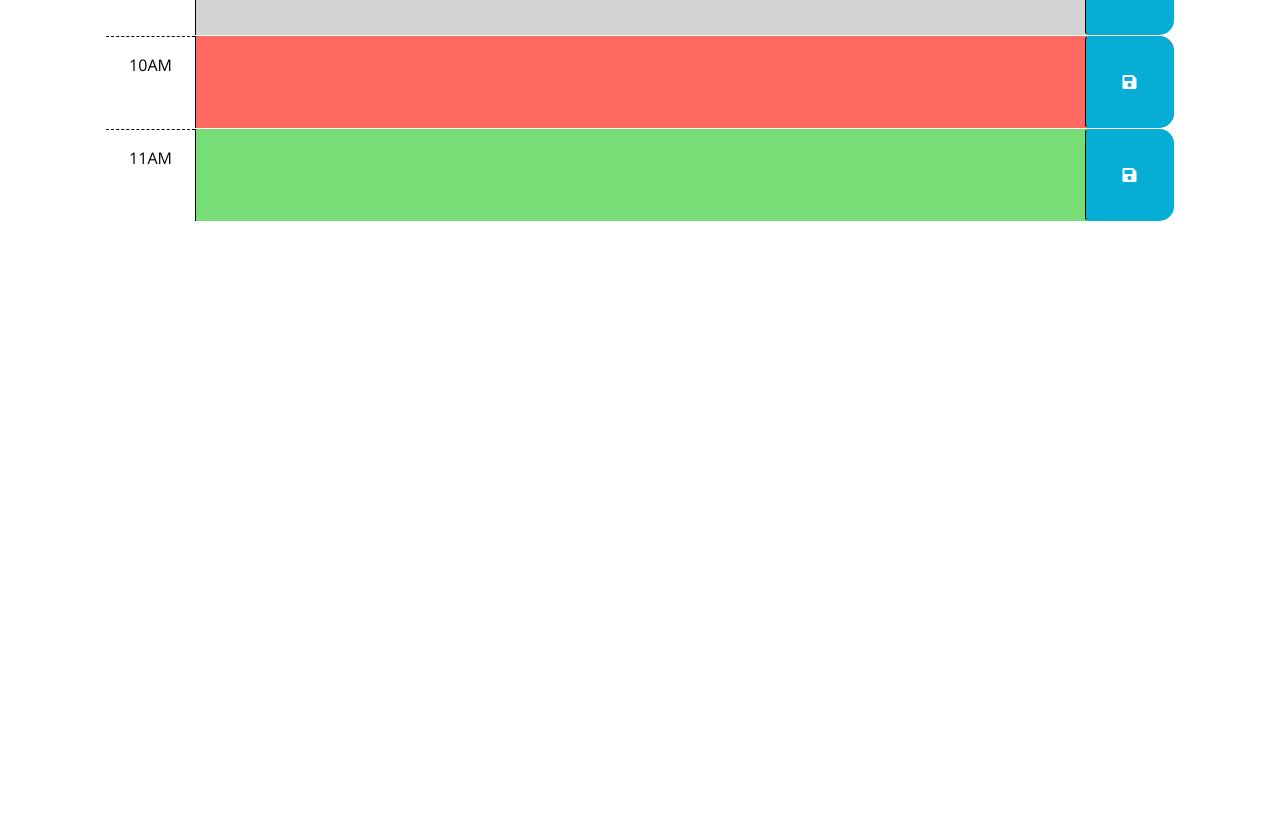
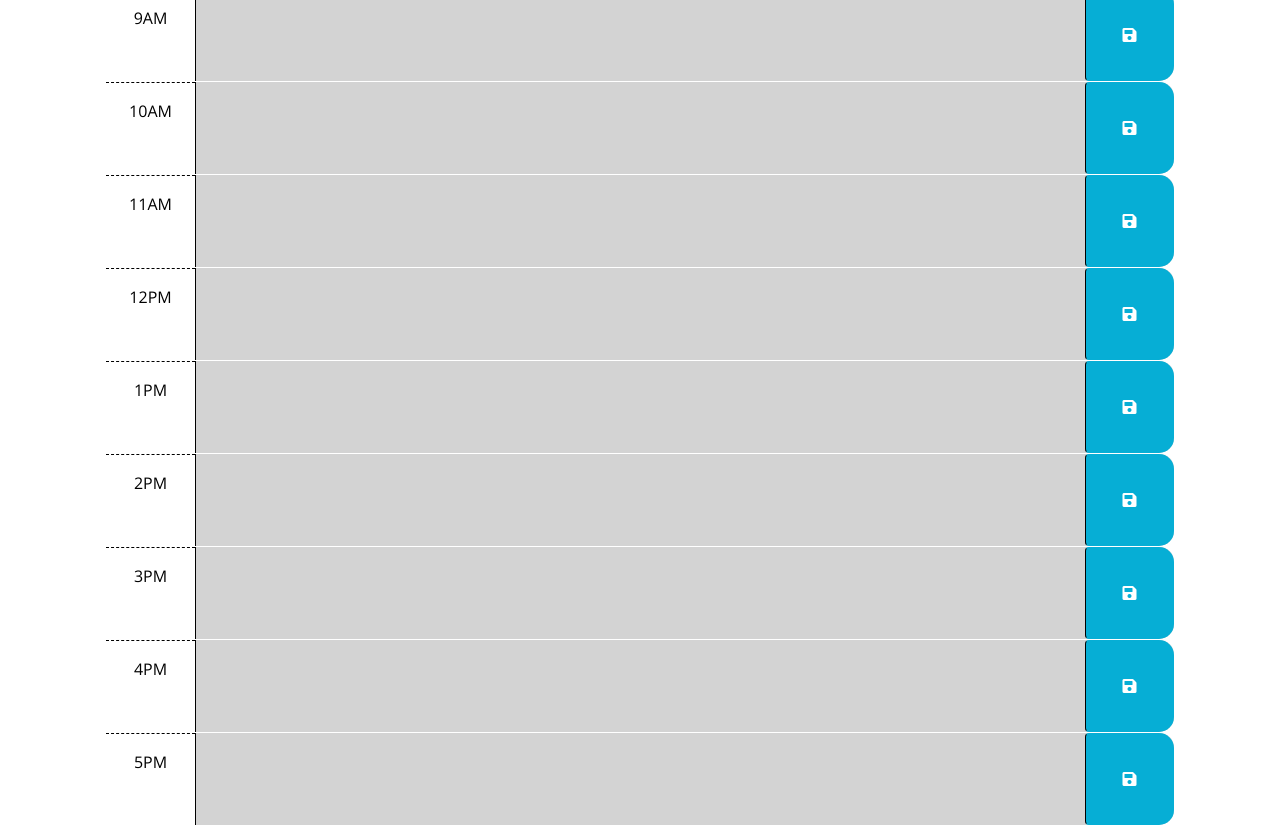
Before and after one commit to LonliLucas/workDayScheduler, a plain HTML site: page index.html in a window 1280 px wide. Shown: the part 314-1139 px from the top of the page. Before the commit the page ends 800 px from the top, so only its background shows below. Drawn offline with nearby package versions, Linux system fonts and the light colour scheme.

Commit message:
Did almost everything, woops.

```diff
--- a/index.html
+++ b/index.html
@@ -29,6 +29,9 @@
       <p id="currentDay" class="lead"></p>
     </header>
     <div class="container-lg px-5">
+      <div>
+        <h2 id="currentDate"></h2>
+      </div>
       <!-- Use class for "past", "present", and "future" to apply styles to the
         time-block divs accordingly. The javascript will need to do this by
         adding/removing these classes on each div by comparing the hour in the
@@ -40,27 +43,75 @@
         -->
 
       <!-- Example of a past time block. The "past" class adds a gray background color. -->
-      <div id="hour-9" class="row time-block past">
+      <div id="hour-9" class="row time-block">
         <div class="col-2 col-md-1 hour text-center py-3">9AM</div>
-        <textarea class="col-8 col-md-10 description" rows="3"> </textarea>
+        <textarea class="col-8 col-md-10 description" rows="3" id="text9"> </textarea>
         <button class="btn saveBtn col-2 col-md-1" aria-label="save">
           <i class="fas fa-save" aria-hidden="true"></i>
         </button>
       </div>
 
       <!-- Example of a a present time block. The "present" class adds a red background color. -->
-      <div id="hour-10" class="row time-block present">
+      <div id="hour-10" class="row time-block">
         <div class="col-2 col-md-1 hour text-center py-3">10AM</div>
-        <textarea class="col-8 col-md-10 description" rows="3"> </textarea>
+        <textarea class="col-8 col-md-10 description" rows="3" id="text10"> </textarea>
         <button class="btn saveBtn col-2 col-md-1" aria-label="save">
           <i class="fas fa-save" aria-hidden="true"></i>
         </button>
       </div>
 
       <!-- Example of a future time block. The "future" class adds a green background color. -->
-      <div id="hour-11" class="row time-block future">
+      <div id="hour-11" class="row time-block">
         <div class="col-2 col-md-1 hour text-center py-3">11AM</div>
-        <textarea class="col-8 col-md-10 description" rows="3"> </textarea>
+        <textarea class="col-8 col-md-10 description" rows="3" id="text11"> </textarea>
+        <button class="btn saveBtn col-2 col-md-1" aria-label="save">
+          <i class="fas fa-save" aria-hidden="true"></i>
+        </button>
+      </div>
+
+      <div id="hour-12" class="row time-block">
+        <div class="col-2 col-md-1 hour text-center py-3">12PM</div>
+        <textarea class="col-8 col-md-10 description" rows="3" id="text12"> </textarea>
+        <button class="btn saveBtn col-2 col-md-1" aria-label="save">
+          <i class="fas fa-save" aria-hidden="true"></i>
+        </button>
+      </div>
+
+      <div id="hour-1" class="row time-block">
+        <div class="col-2 col-md-1 hour text-center py-3">1PM</div>
+        <textarea class="col-8 col-md-10 description" rows="3" id="text13"> </textarea>
+        <button class="btn saveBtn col-2 col-md-1" aria-label="save">
+          <i class="fas fa-save" aria-hidden="true"></i>
+        </button>
+      </div>
+
+      <div id="hour-2" class="row time-block">
+        <div class="col-2 col-md-1 hour text-center py-3">2PM</div>
+        <textarea class="col-8 col-md-10 description" rows="3" id="text14"> </textarea>
+        <button class="btn saveBtn col-2 col-md-1" aria-label="save">
+          <i class="fas fa-save" aria-hidden="true"></i>
+        </button>
+      </div>
+
+      <div id="hour-3" class="row time-block">
+        <div class="col-2 col-md-1 hour text-center py-3">3PM</div>
+        <textarea class="col-8 col-md-10 description" rows="3" id="text15"> </textarea>
+        <button class="btn saveBtn col-2 col-md-1" aria-label="save">
+          <i class="fas fa-save" aria-hidden="true"></i>
+        </button>
+      </div>
+
+      <div id="hour-4" class="row time-block">
+        <div class="col-2 col-md-1 hour text-center py-3">4PM</div>
+        <textarea class="col-8 col-md-10 description" rows="3" id="text16"> </textarea>
+        <button class="btn saveBtn col-2 col-md-1" aria-label="save">
+          <i class="fas fa-save" aria-hidden="true"></i>
+        </button>
+      </div>
+
+      <div id="hour-5" class="row time-block">
+        <div class="col-2 col-md-1 hour text-center py-3">5PM</div>
+        <textarea class="col-8 col-md-10 description" rows="3" id="text17"> </textarea>
         <button class="btn saveBtn col-2 col-md-1" aria-label="save">
           <i class="fas fa-save" aria-hidden="true"></i>
         </button>
--- a/script.js
+++ b/script.js
@@ -1,23 +1,46 @@
-// Wrap all code that interacts with the DOM in a call to jQuery to ensure that
-// the code isn't run until the browser has finished rendering all the elements
-// in the html.
 $(function () {
-  // TODO: Add a listener for click events on the save button. This code should
-  // use the id in the containing time-block as a key to save the user input in
-  // local storage. HINT: What does `this` reference in the click listener
-  // function? How can DOM traversal be used to get the "hour-x" id of the
-  // time-block containing the button that was clicked? How might the id be
-  // useful when saving the description in local storage?
-  //
-  // TODO: Add code to apply the past, present, or future class to each time
-  // block by comparing the id to the current hour. HINTS: How can the id
-  // attribute of each time-block be used to conditionally add or remove the
-  // past, present, and future classes? How can Day.js be used to get the
-  // current hour in 24-hour time?
-  //
-  // TODO: Add code to get any user input that was saved in localStorage and set
-  // the values of the corresponding textarea elements. HINT: How can the id
-  // attribute of each time-block be used to do this?
-  //
-  // TODO: Add code to display the current date in the header of the page.
+  var currentDate = dayjs().format("MMM, D YYYY");
+  var timeDay = [document.querySelector("#hour-9"), document.querySelector("#hour-10"), document.querySelector("#hour-11"), document.querySelector("#hour-12"),
+  document.querySelector("#hour-1"), document.querySelector("#hour-2"), document.querySelector("#hour-3"),
+   document.querySelector("#hour-4"), document.querySelector("#hour-5"),]; //An array containing all of the slots for time from 9-5
+  var hour = ["9", "10", "11", "12", "13", "14", "15", "16", "17"]; //An array for time of day for each hour
+  $("#currentDate").text(currentDate);
+
+  const saveBtn = document.querySelectorAll(".saveBtn");  //Trying to add click functionality to all of the save buttons
+
+  saveBtn.forEach(function (btn) {
+    btn.addEventListener("click", function () {
+      console.log("Saved");
+      var userInput = this.previousElementSibling.value;
+      var textAreaId = this.previousElementSibling.id;
+
+      localStorage.setItem(textAreaId, userInput);
+      console.log(userInput);
+      console.log(textAreaId);
+    });
+  });
+
+  for (i = 0; i < hour.length; i++) {
+    if (dayjs().hour(hour[i]).isBefore(dayjs())) {
+
+      timeDay[i].classList.add("past");
+
+    }
+    else if (dayjs().hour(hour[i]).isAfter(dayjs())) {
+
+      timeDay[i].classList.add("future");
+
+    }
+    else {
+
+      timeDay[i].classList.add("present");
+
+    }
+
+    var currentValue = localStorage.getItem(`text${hour[i]}`); //Grabbing the value for Text
+    var currentId = `text${hour[i]}`; //Grabbing the ID for text.
+
+    document.getElementById(currentId).value = currentValue; //Placing the value on the id into the textarea.
+  }
+
 });
```
Also changed, not shown: images/Screenshot 2023-09-30 163033.png (added), images/future.png (added), images/past.png (added), images/text.png (added), 2 other files.
